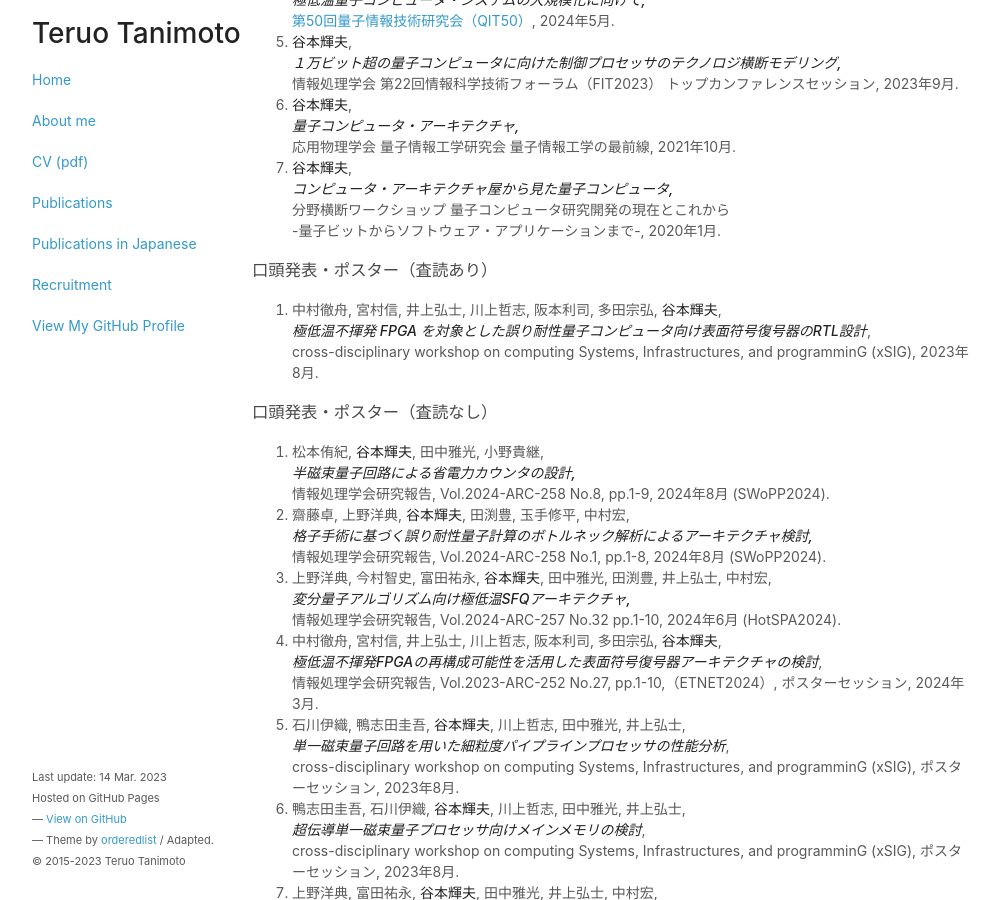
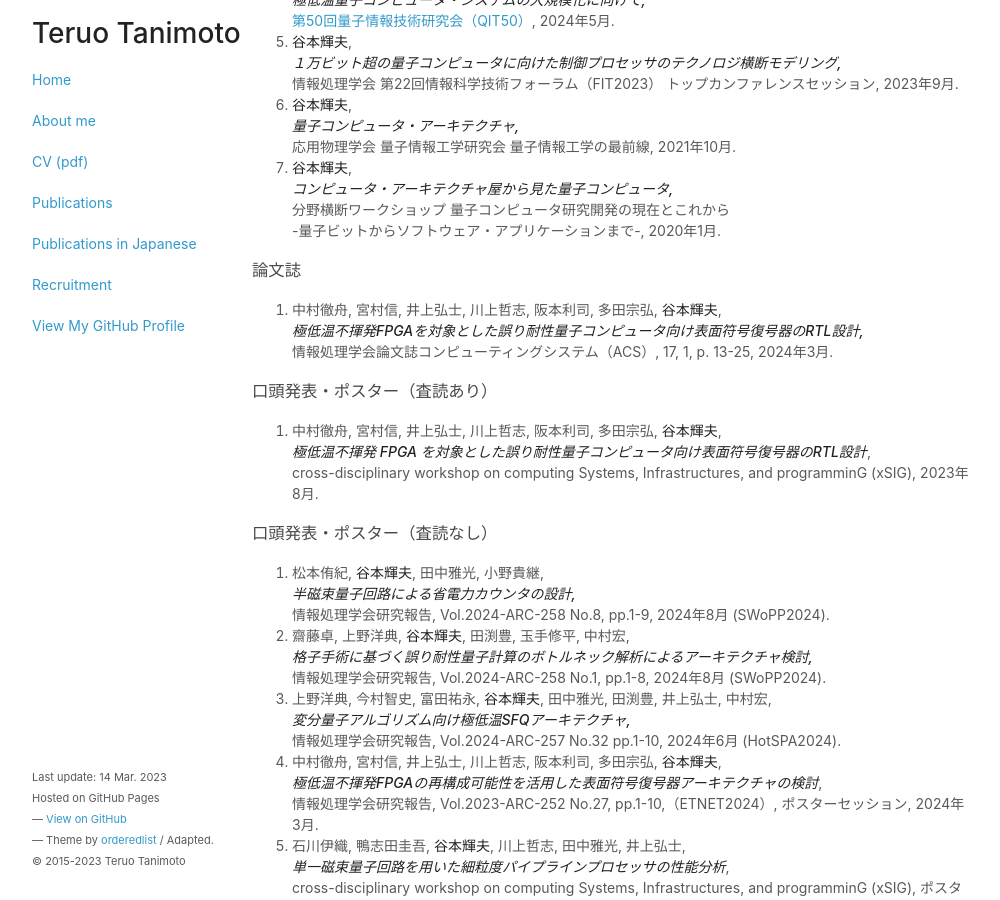
Before and after one commit to teruo41/teruo41.github.io, a Jekyll site: the page built from pubsj.md, in a window 1280 px wide and 900 px high, scrolled down 320 px. Shown: the whole window, without its empty margins (138-1138 px from the left). Built offline with Jekyll 4.4.1, drawn with Linux system fonts in a browser that asks for light colours.

Commit message:
Update pubsj.md

```diff
--- a/pubsj.md
+++ b/pubsj.md
@@ -35,6 +35,12 @@ title: Publications in Japanese
   ***コンピュータ・アーキテクチャ屋から見た量子コンピュータ,***
   分野横断ワークショップ 量子コンピュータ研究開発の現在とこれから
   -量子ビットからソフトウェア・アプリケーションまで-, 2020年1月.
+
+### 論文誌
+
+0. 中村徹舟, 宮村信, 井上弘士, 川上哲志, 阪本利司, 多田宗弘, __谷本輝夫__,
+   ***極低温不揮発FPGAを対象とした誤り耐性量子コンピュータ向け表面符号復号器のRTL設計,***
+   情報処理学会論文誌コンピューティングシステム（ACS）, 17, 1, p. 13-25, 2024年3月.
 
 ### 口頭発表・ポスター（査読あり）
 
```
